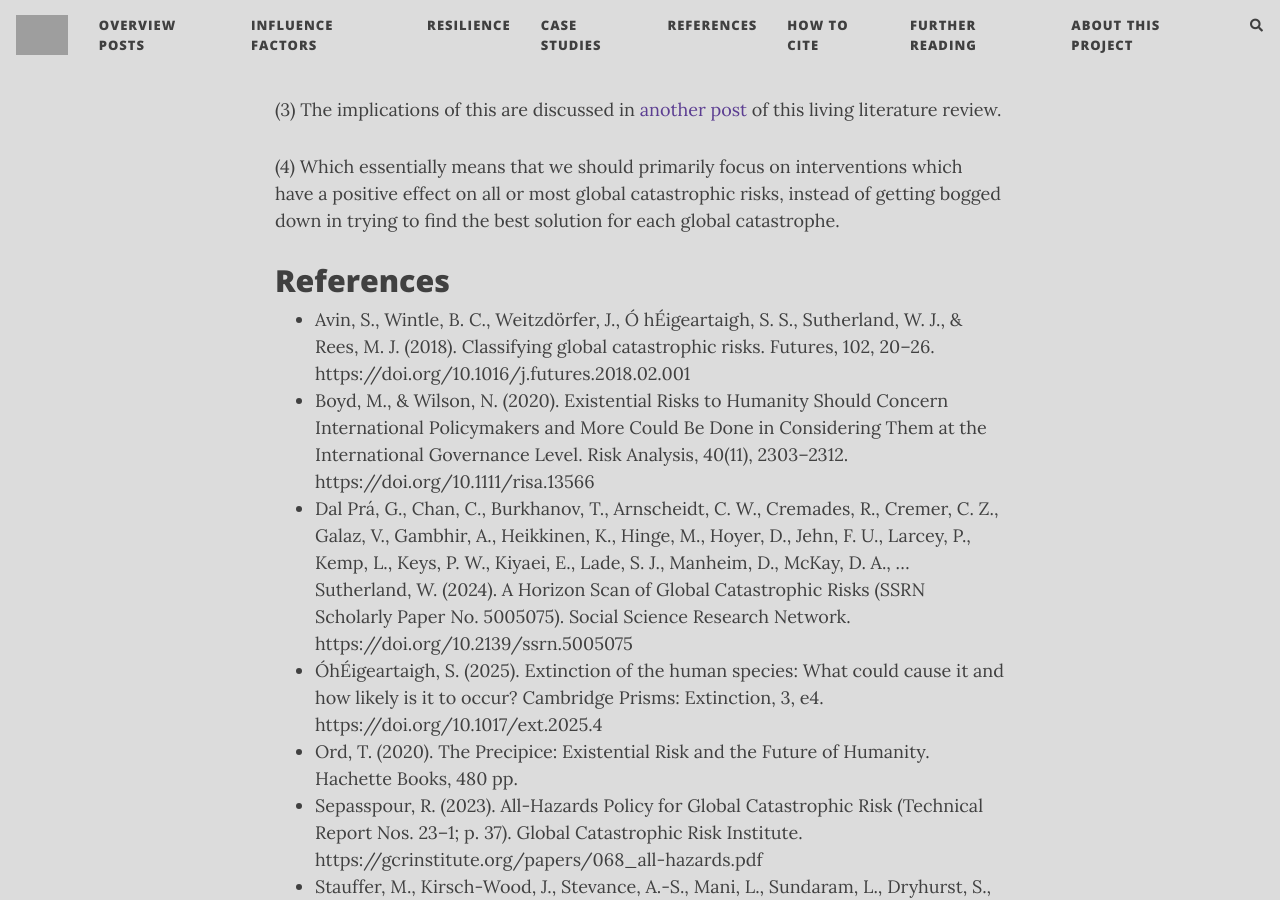
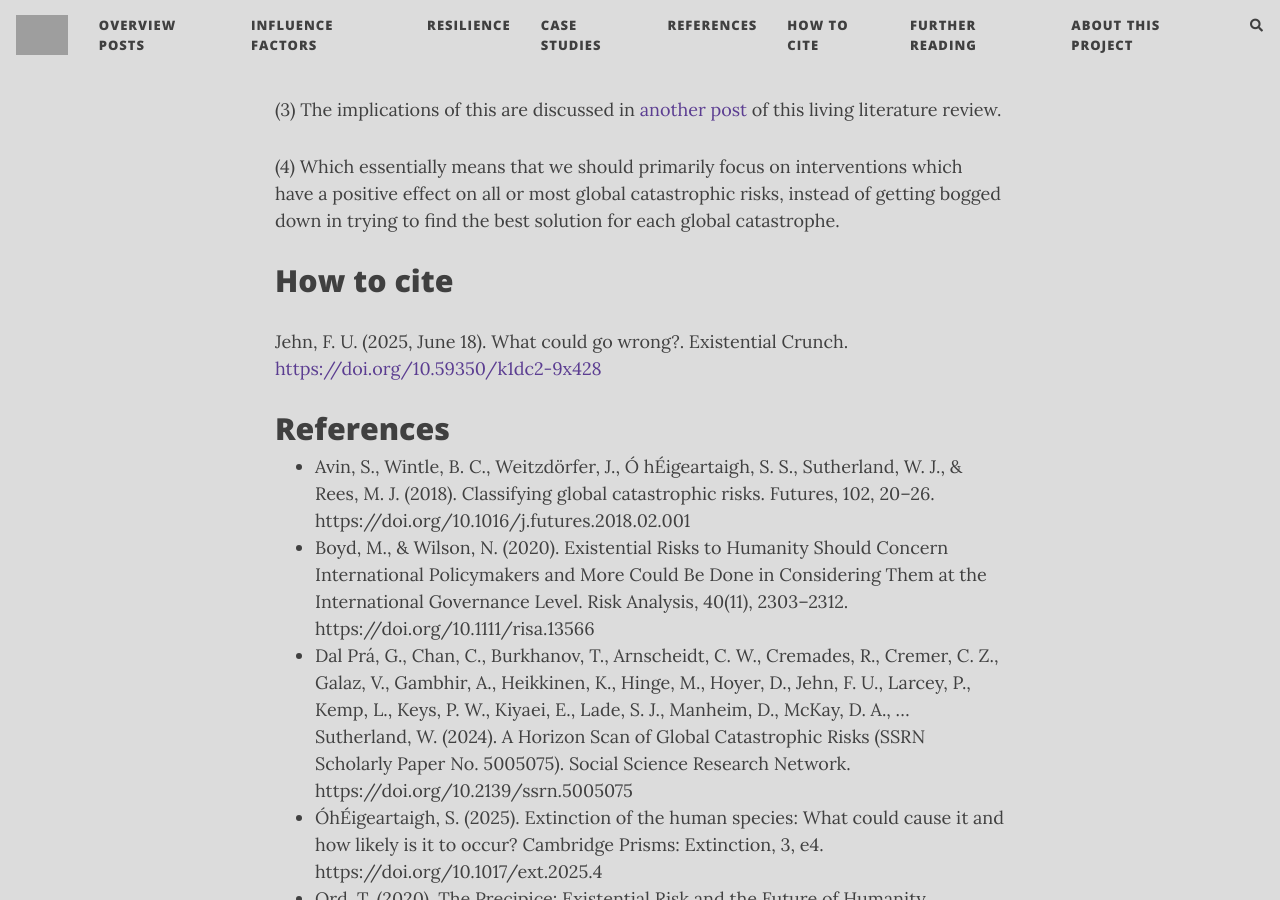
Before and after one commit to florianjehn/Societal_Collapse, a Jekyll site: the page built from _posts/2025-04-25-list_of_catastrophes.md, in a window 1280 px wide and 900 px high, scrolled down 10898 px. Built offline with Jekyll 4.4.1, drawn with Linux system fonts in a browser that asks for light colours; nearby versions of some CDN libraries; comment, search, counter and statistics services are not loaded; grey boxes are pictures that could not be loaded.

Commit message:
Update 2025-04-25-list_of_catastrophes.md

```diff
--- a/_posts/2025-04-25-list_of_catastrophes.md
+++ b/_posts/2025-04-25-list_of_catastrophes.md
@@ -132,6 +132,10 @@ When looking at all these different risk complications, it seems to me that glob
 
 (4) Which essentially means that we should primarily focus on interventions which have a positive effect on all or most global catastrophic risks, instead of getting bogged down in trying to find the best solution for each global catastrophe.
 
+# How to cite
+
+Jehn, F. U. (2025, June 18). What could go wrong?. Existential Crunch. [https://doi.org/10.59350/k1dc2-9x428](https://doi.org/10.59350/k1dc2-9x428)
+
 # References
 
 * Avin, S., Wintle, B. C., Weitzdörfer, J., Ó hÉigeartaigh, S. S., Sutherland, W. J., & Rees, M. J. (2018). Classifying global catastrophic risks. Futures, 102, 20–26. https://doi.org/10.1016/j.futures.2018.02.001
```
